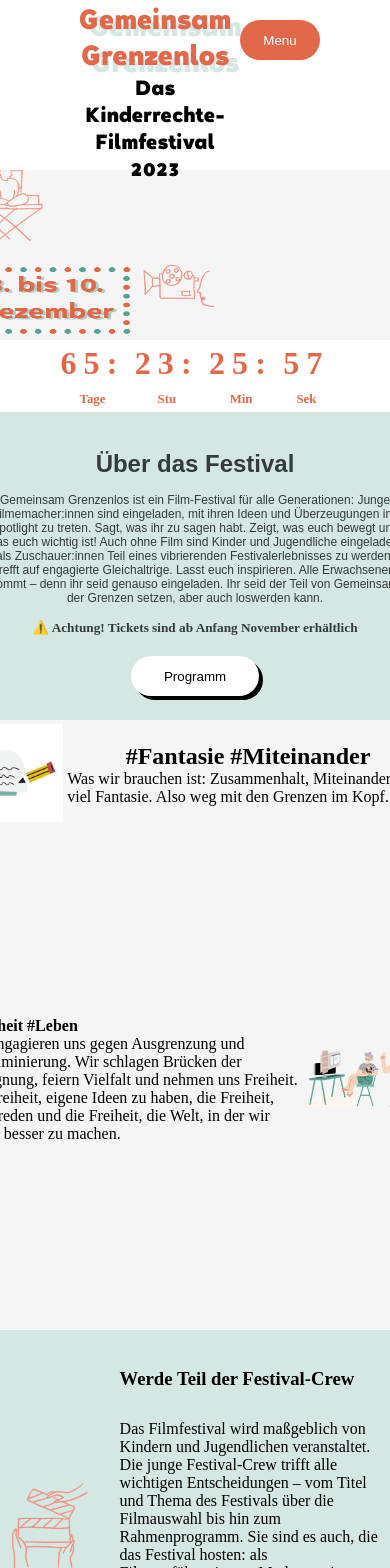
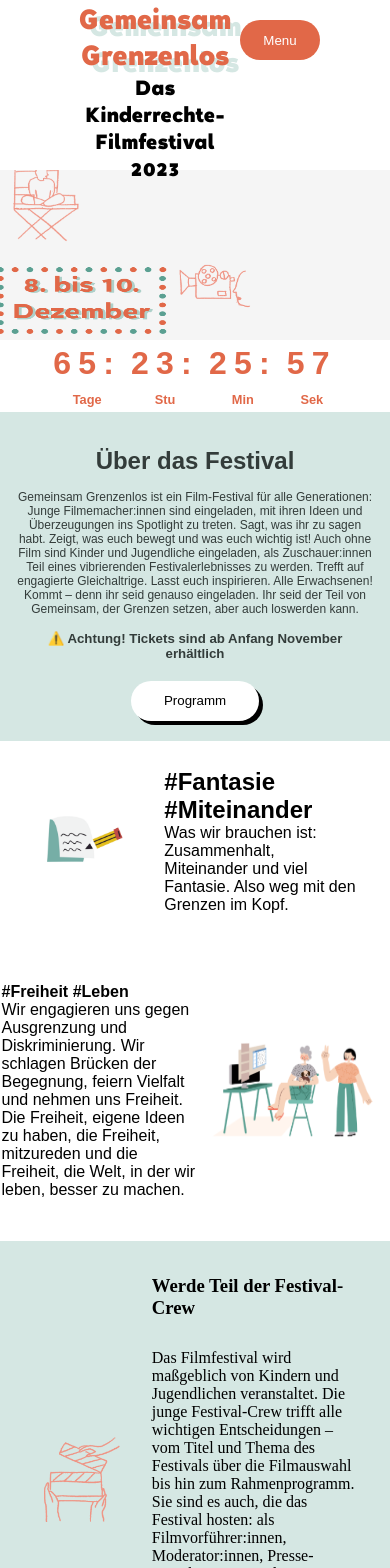
Before and after one commit to JoshRBeck/kijufi-nextjs-latest, a Next.js app: page / in a window 390 px wide. Shown: the top 1568 px of the page. Built offline with nearby package versions, Linux system fonts and the light colour scheme.

Commit message:
"Main page Mobile"

```diff
--- a/src/app/page.module.css
+++ b/src/app/page.module.css
@@ -520,14 +520,11 @@
     font-family: "Halcyon Medium", sans-serif;
     font-weight: 700;
     color: #333c3a;
-    font-style: normal;
-    line-height: normal;
   }
   .aboutSection p {
     text-align: center;
     font-family: "Halcyon Medium", sans-serif;
     font-size: 0.75rem;
-    font-style: normal;
     font-weight: 500;
     line-height: 0.875rem;
     padding-bottom: 15px;
@@ -538,6 +535,7 @@
     font-weight: 800;
     color: #333c3a;
     padding-bottom: 20px;
+    font-family: "Halcyon Medium", sans-serif;
   }
   .programmButtonAboutSection,
   .FilmeinreichungButton,
@@ -551,6 +549,7 @@
     height: 2.5rem;
     border-style: none;
     box-shadow: 4px 4px 0px rgb(0 0 0);
+    font-family: "Halcyon Medium", sans-serif;
   }
   .freiheitImageContainer {
     display: none;
@@ -562,35 +561,49 @@
   .freiheitTextContainer {
     display: flex;
     flex-direction: row;
+    height: 200px;
+    width: auto;
+    align-items: center;
+    justify-content: space-evenly;
+    background-color: #fff;
   }
   .freiheitText {
     display: flex;
     align-items: center;
     flex-direction: column;
     justify-content: center;
+    width: 50%;
+  }
+  .freiheitText h2,
+  .freiheitText p,
+  .zusammenheitText h4,
+  .zusammenheitText p {
+    font-family: "Halcyon Medium", sans-serif;
   }
   .zusammenheitContainer {
     display: flex;
     flex-direction: row;
     justify-content: space-around;
-    height: 500px;
+    height: 300px;
     align-items: center;
+    background-color: #fff;
   }
+
   .zusammenheitImage img {
-    width: 130px;
-    height: 60px;
+    width: 180px;
+    height: 100px;
   }
+
   .zusammenheitText {
-    width: 40vh;
+    width: 50%;
   }
-  .WirSindGrenzenlos1 {
-    height: 50px;
-    width: 50px;
-  }
+
+  .WirSindGrenzenlos1,
   .WirSindGrenzenlos2 {
     height: 50px;
     width: 50px;
   }
+
   .mainPageKontaktContainer {
     display: flex;
     flex-direction: row;
@@ -599,20 +612,25 @@
     background-color: #d5e7e3;
     padding: 5%;
   }
+
   .mainPageKontaktText {
     display: flex;
     flex-direction: column;
     text-align: left;
   }
+
   .mainPageKontaktText h3 {
     padding: 15px;
   }
+
   .mainPageKontaktImage img {
     padding: 5%;
   }
+
   .mainPageKontaktText p {
     padding: 15px;
   }
+
   .mainPageFilmEinreichen {
     display: flex;
     flex-direction: column;
@@ -620,12 +638,15 @@
     text-align: left;
     padding: 5%;
   }
+
   .mainPageFilmEinreichen h4 {
     padding: 15px;
   }
+
   .mainPageFilmEinreichen p {
     padding: 15px;
   }
+
   .FilmeinreichungButton {
     display: flex;
     justify-content: center;
@@ -670,6 +691,7 @@
   line-height: normal;
   letter-spacing: 0.45013rem;
   font-weight: 900;
+  font-family: "Halcyon Medium", sans-serif;
 }
 .countdownText {
   font-size: 0.8em;
@@ -678,4 +700,5 @@
   text-align: center;
   font-weight: 900;
   font-style: normal;
+  font-family: "Halcyon Medium", sans-serif;
 }
--- a/src/components/countdown.tsx
+++ b/src/components/countdown.tsx
@@ -4,10 +4,10 @@ import styles from "../app/page.module.css";
 
 const Countdown: React.FC = () => {
   const [countdownValue, setCountdownValue] = useState("");
-  const [days, setDays] = useState(0);
-  const [hours, setHours] = useState(0);
-  const [minutes, setMinutes] = useState(0);
-  const [seconds, setSeconds] = useState(0);
+  const [days, setDays] = useState("00");
+  const [hours, setHours] = useState("00");
+  const [minutes, setMinutes] = useState("00");
+  const [seconds, setSeconds] = useState("00");
 
   useEffect(() => {
     const targetDate = new Date("2023-12-08T10:00:00").getTime();
@@ -24,12 +24,17 @@ const Countdown: React.FC = () => {
       const calculatedSeconds = Math.floor(
         (timeRemaining % (1000 * 60)) / 1000
       );
-      const formattedCountdown = `${calculatedDays} Tage ${calculatedHours} Stunden ${calculatedMinutes} Minuten ${calculatedSeconds} Sekunden`;
+      const formattedDays = calculatedDays.toString().padStart(2, "0");
+      const formattedHours = calculatedHours.toString().padStart(2, "0");
+      const formattedMinutes = calculatedMinutes.toString().padStart(2, "0");
+      const formattedSeconds = calculatedSeconds.toString().padStart(2, "0");
 
-      setDays(calculatedDays);
-      setHours(calculatedHours);
-      setMinutes(calculatedMinutes);
-      setSeconds(calculatedSeconds);
+      const formattedCountdown = `${formattedDays} Tage ${formattedHours} Stunden ${formattedMinutes} Minuten ${formattedSeconds} Sekunden`;
+
+      setDays(formattedDays);
+      setHours(formattedHours);
+      setMinutes(formattedMinutes);
+      setSeconds(formattedSeconds);
       setCountdownValue(formattedCountdown);
 
       if (timeRemaining <= 0) {
```
